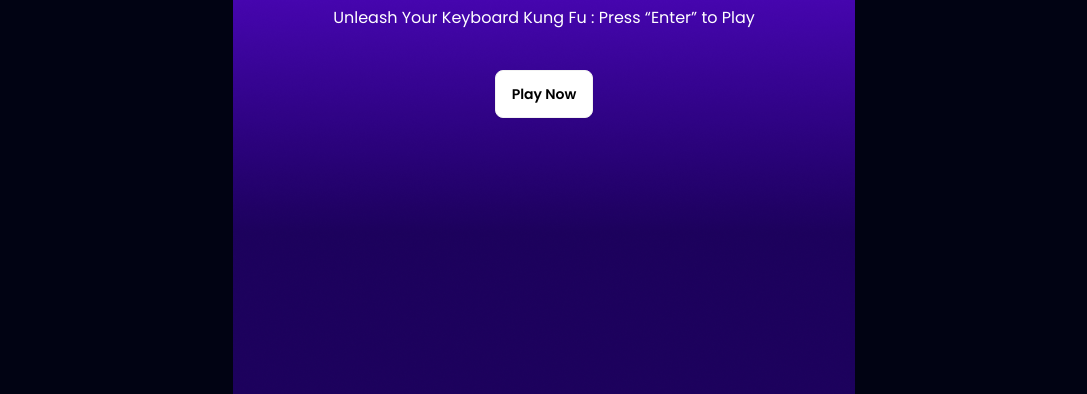
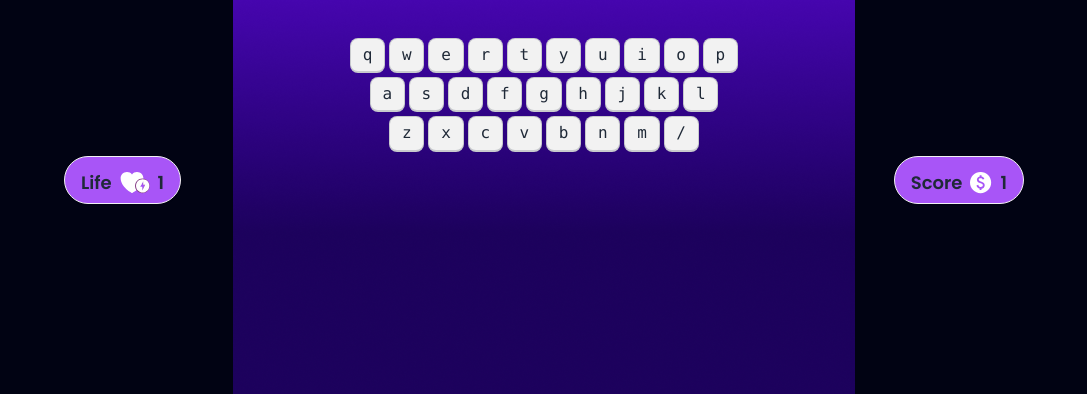
Before and after one commit to Naimul02/practice-alpha-clash-pro, a plain HTML site: page index.html in a window 1280 px wide. Both pictures are taken after a click on the button "Play Now". Shown: the part 406-800 px from the top of the page, without its empty margins (96-1183 px from the left). Drawn offline with nearby package versions, Linux system fonts and the light colour scheme.

Commit message:
commit no 6

```diff
--- a/index.html
+++ b/index.html
@@ -20,7 +20,7 @@
     <main
       class="bg-[#010313] min-h-screen bg-[url('images/background.png')] bg-no-repeat bg-center"
     >
-      <section class="home text-white">
+      <section class="text-white" id="home">
         <div
           class="flex flex-col justify-center items-center min-h-screen gap-10"
         >
@@ -33,7 +33,7 @@
       </section>
 
       <!-- play ground -->
-      <section class="play-ground hidden">
+      <section class="hidden" id="play-ground">
         <!-- screen -->
         <div class="flex flex-col gap-20 pt-10">
           <div class="flex justify-center">
@@ -126,6 +126,7 @@
       </section>
     </main>
 
+    <script src="scripts/utility.js"></script>
     <script src="scripts/clash.js"></script>
   </body>
 </html>
--- a/scripts/clash.js
+++ b/scripts/clash.js
@@ -1,3 +1,12 @@
-function play(){
-    console.log("play now");
+// function play() {
+//   const homeId = document.getElementById("home");
+//   homeId.classList.add("hidden");
+
+//   const playGroundId = document.getElementById("play-ground");
+//   playGroundId.classList.remove("hidden");
+// }
+
+function play() {
+  homeScreen("home");
+  playGroundScreen("play-ground");
 }
--- /dev/null
+++ b/scripts/utility.js
@@ -0,0 +1,9 @@
+function homeScreen(getElementId) {
+  const element = document.getElementById(getElementId);
+  element.classList.add("hidden");
+}
+
+function playGroundScreen(getElementId) {
+  const element = document.getElementById(getElementId);
+  element.classList.remove("hidden");
+}
```
